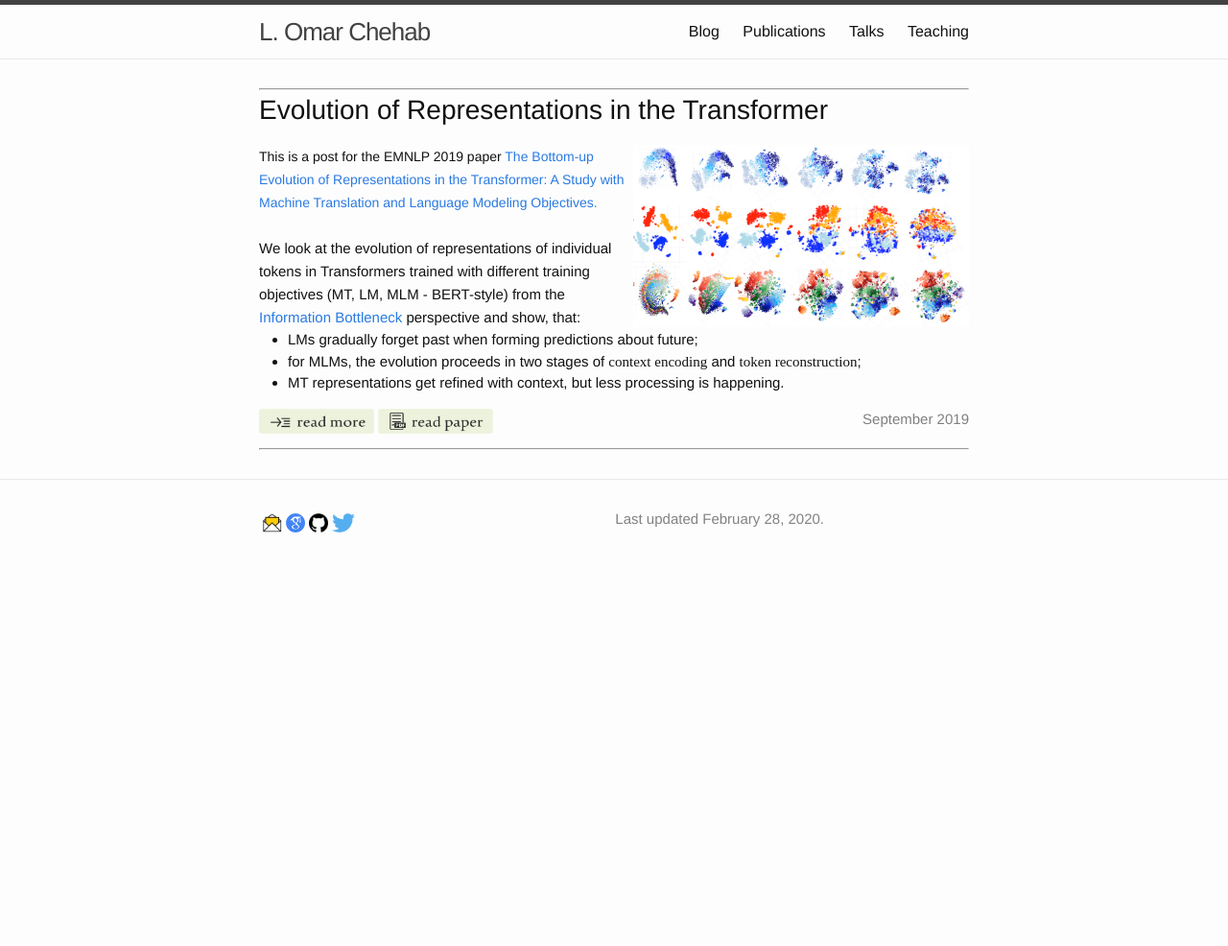
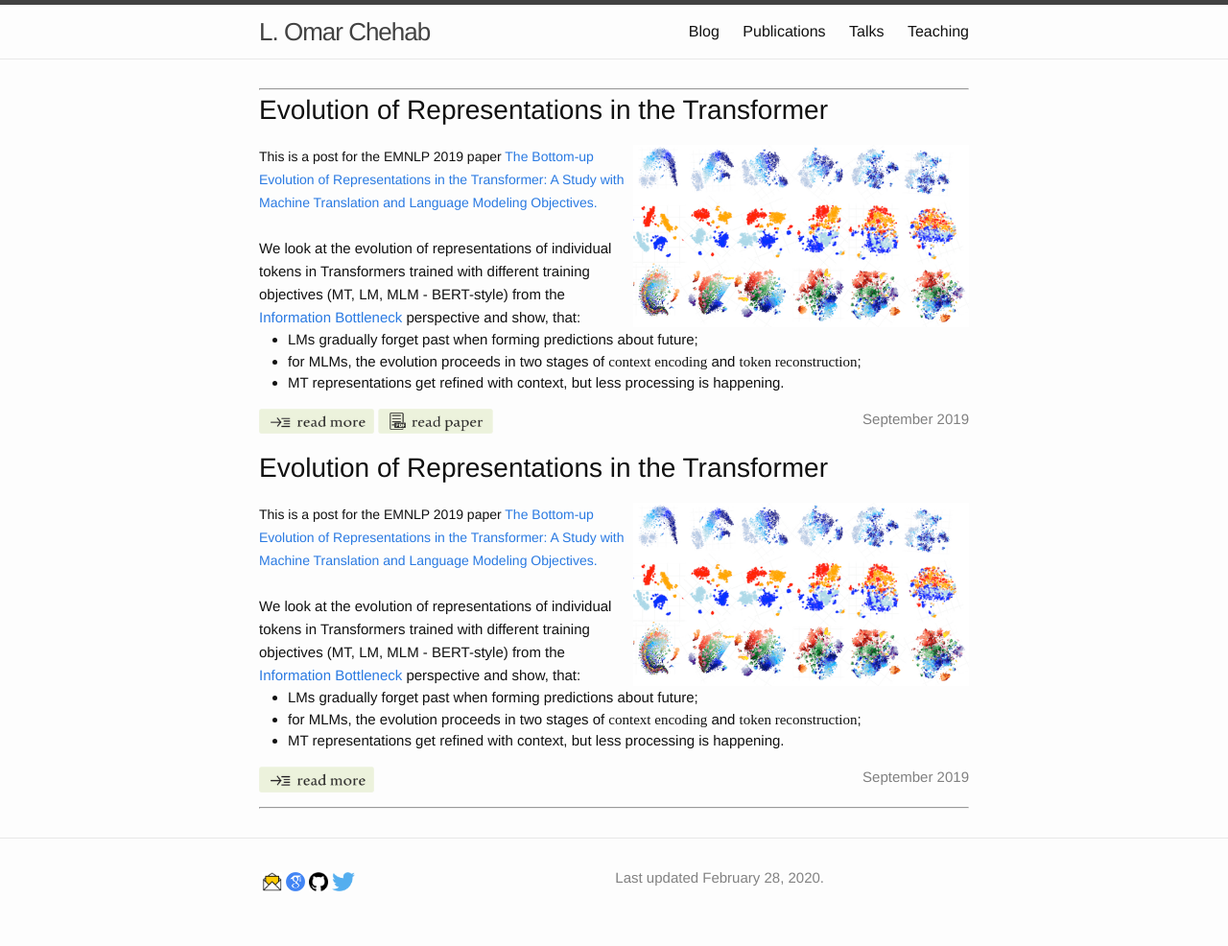
Before and after one commit to l-omar-chehab/l-omar-chehab.github.io, a Jekyll site: the page built from posts.html, in a window 1280 px wide. Shown: the whole page at 96% size. Built offline with Jekyll 4.4.1, drawn with Linux system fonts in a browser that asks for light colours; before the commit the page ends 900 px from its top, so only the background shows below that.

Commit message:
Update posts.html

```diff
--- a/posts.html
+++ b/posts.html
@@ -49,4 +49,46 @@ We look at the evolution of representations of individual tokens in Transformers
 <span style="font-size:15px; text-align: right; float: right; color:gray">September 2019</span>
 
 <p></p>
+
+<!-- <span style="color:darkblue;font-size:28px;">The Story of Heads </span> -->
+<h1 style="font-size:28px;">Evolution of Representations in the Transformer</h1>
+
+
+<a class="float-right">
+    <img src="../resources/posts/emnlp19_evolution/fugue_logo_on_white-min-min.png" alt="" style="max-width:350px; height:auto; float: right"/>
+</a>
+
+
+<span style="font-size:14px;">
+This is a post for the EMNLP 2019 paper
+    <a href="https://arxiv.org/abs/1909.01380">
+            The Bottom-up Evolution of Representations in the Transformer: A Study with Machine Translation and Language Modeling Objectives.
+    </a>
+</span>
+
+
+<br/>
+<br/>
+<span style="font-size:15px;">
+We look at the evolution of representations of individual tokens in Transformers trained with different
+    training objectives (MT, LM, MLM - BERT-style) from the
+    <a href="https://www.cs.huji.ac.il/labs/learning/Papers/allerton.pdf">Information Bottleneck</a>
+    perspective and show, that:
+<ul>
+  <li>LMs gradually forget past when forming predictions about future;</li>
+  <li>for MLMs, the evolution proceeds in two stages of
+      <font face="symbol">context encoding</font> and <font face="symbol">token reconstruction</font>;</li>
+    <li>MT representations get refined with context,
+        but less processing is happening.</li>
+</ul>
+</span>
+
+
+<a class="pull-right" href="/posts/emnlp19_evolution.html" onMouseOver="document.readmore3.src='../resources/posts/buttons/button_read_more_push-min.png';" onMouseOut="document.readmore3.src='../resources/posts/buttons/button_read_more-min.png';">
+<img src="../resources/posts/buttons/button_read_more-min.png" name="readmore3" width=120px class="pull-right"></a>
+<span style="font-size:15px; text-align: right; float: right; color:gray">September 2019</span>
+
+<p></p>
+
+
 <hr>
```
